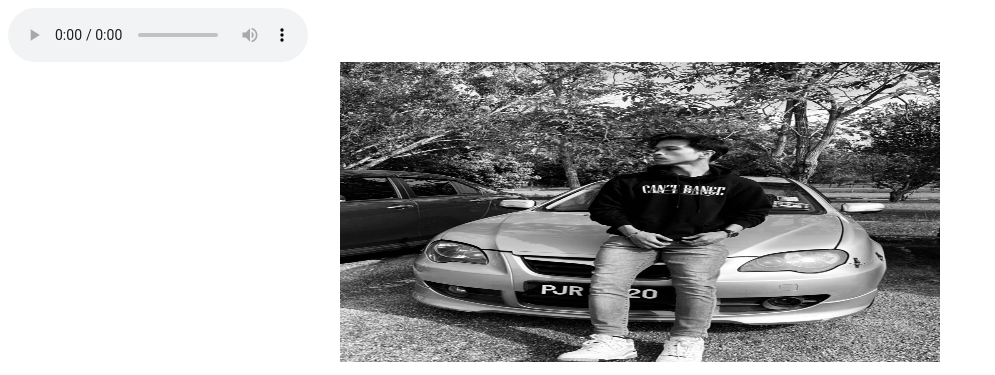
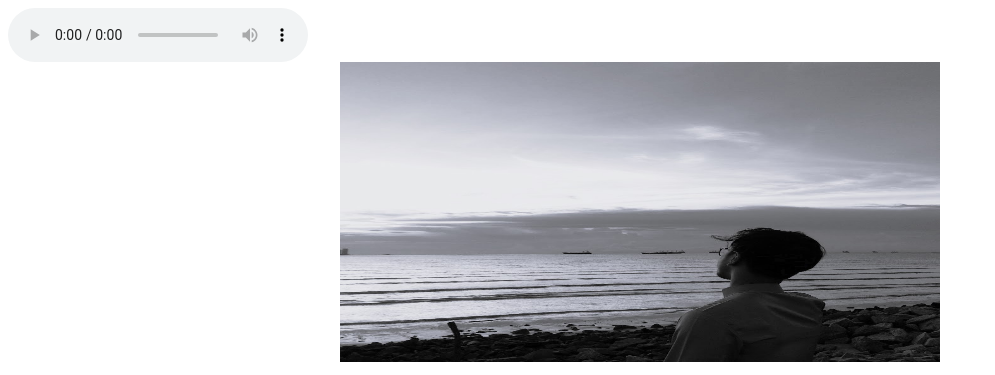
Before and after one commit to hafizirose/HTML-Website, a plain HTML site: page aboutme.html in a window 1280 px wide. Shown: the top 375 px of the page, without its empty margins (0-995 px from the left). Drawn offline with Linux system fonts and the light colour scheme.

Commit message:
Update aboutme.html

```diff
--- a/aboutme.html
+++ b/aboutme.html
@@ -19,7 +19,7 @@
   </head>
 
 <center>
-<img src="Hafizi 2.jpeg" height="300" width="600">
+<img src="jiji.jpg" height="300" width="600">
 
 <p>
 
```
